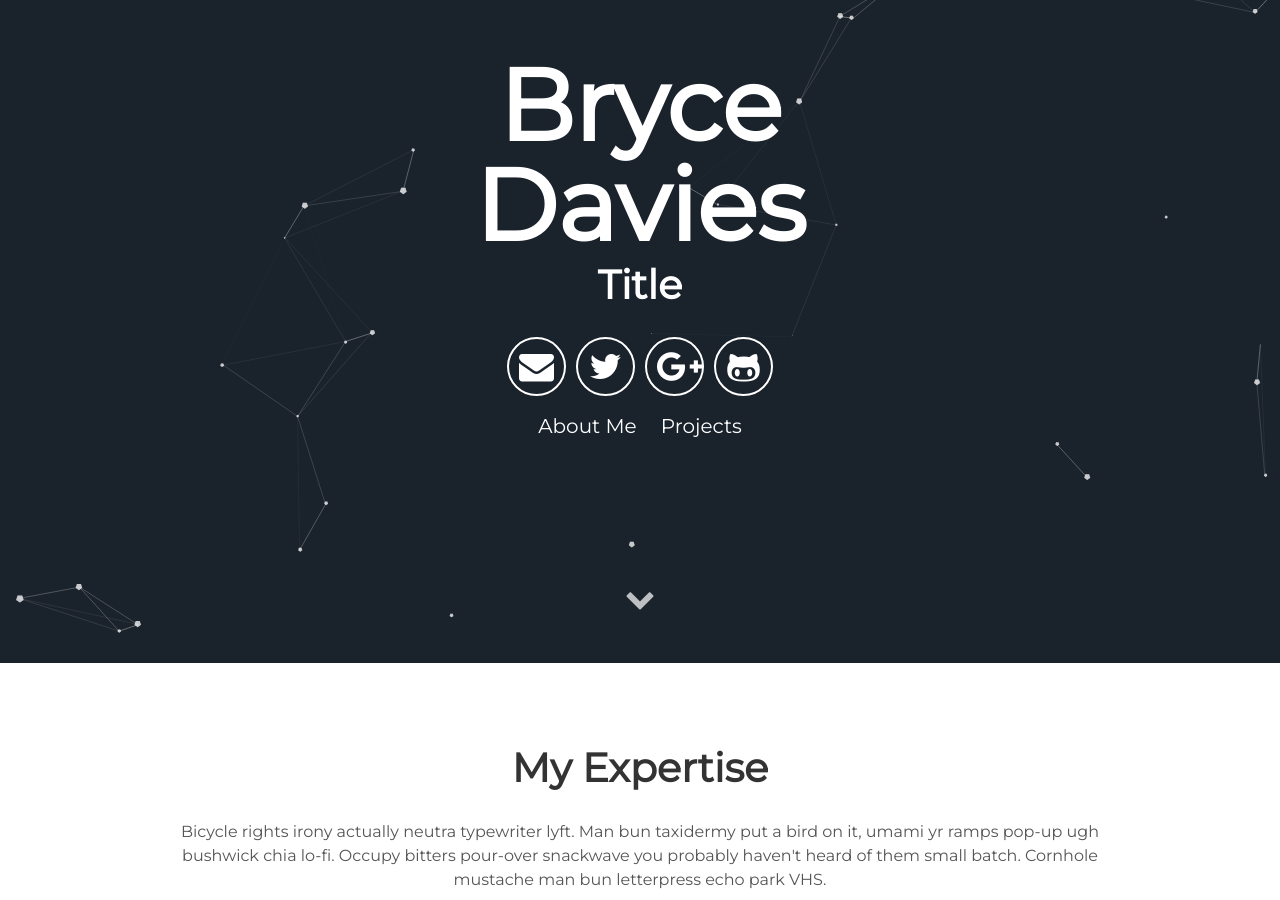
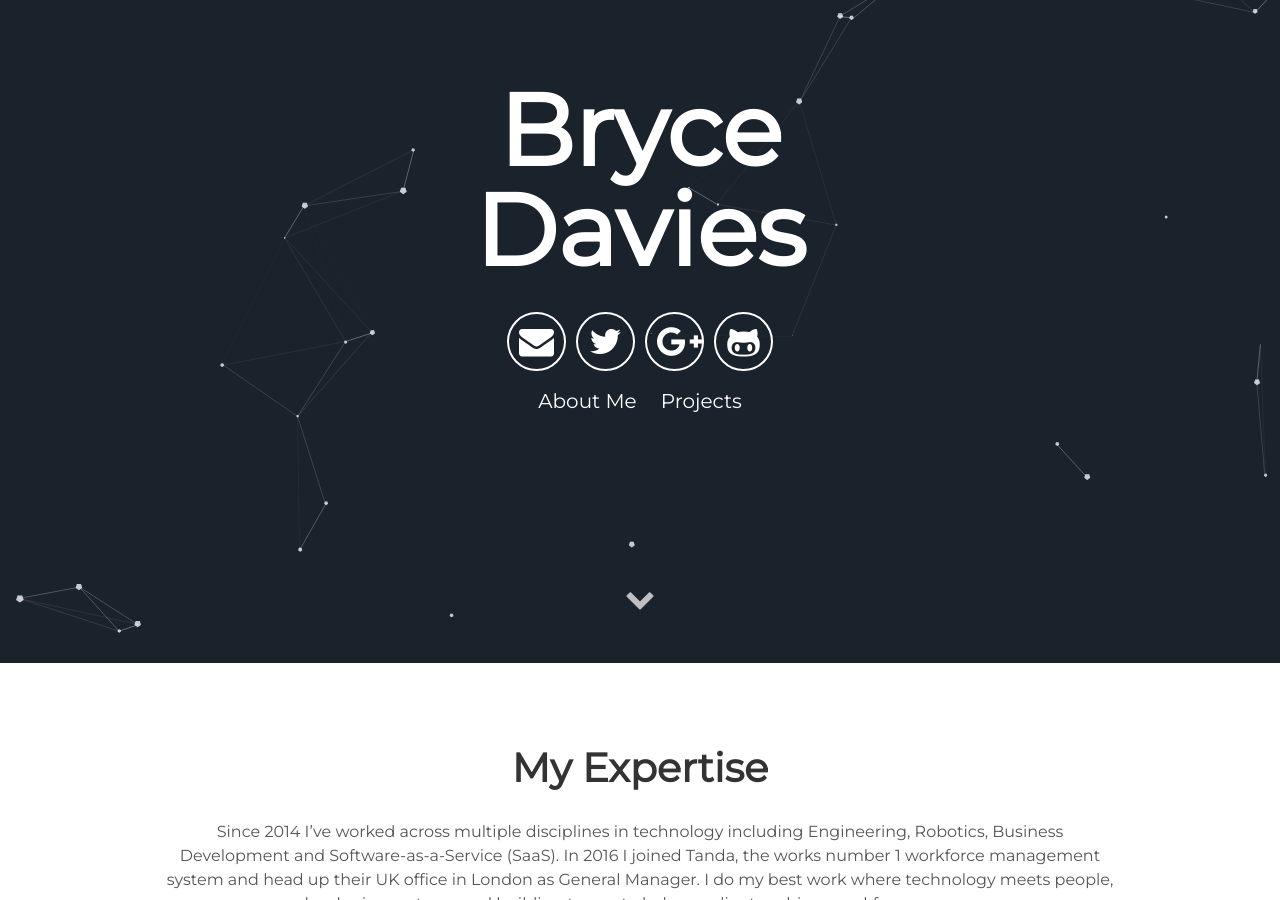
Before and after one commit to brycedavies92/brycedavies92.github.io, a Jekyll site: the page built from index.html, in a window 1280 px wide and 900 px high, scrolled down 237 px. Built offline with Jekyll 4.4.1, drawn with Linux system fonts in a browser that asks for light colours; some of the changed text lies outside the part shown.

Commit message:
Update _config.yml
update description

```diff
--- a/_config.yml
+++ b/_config.yml
@@ -6,8 +6,7 @@ description: A blog about lorem ipsum dolor sit amet
 
 # User settings
 username: Bryce Davies
-user_description: Bicycle rights irony actually neutra typewriter lyft. Man bun taxidermy put a bird on it, umami yr ramps pop-up ugh bushwick chia lo-fi. Occupy bitters pour-over snackwave you probably haven't heard of them small batch. Cornhole mustache man bun letterpress echo park VHS.
-user_title: Title
+user_description: Since 2014 I’ve worked across multiple disciplines in technology including Engineering, Robotics, Business Development and Software-as-a-Service (SaaS). In 2016 I joined Tanda, the works number 1 workforce management system and head up their UK office in London as General Manager. I do my best work where technology meets people, developing systems and building teams to help my clients achieve workforce success.
 email: bryce@tanda.co
 twitter_username: lorem_ipsum
 github_username:  lorem_ipsum
```
